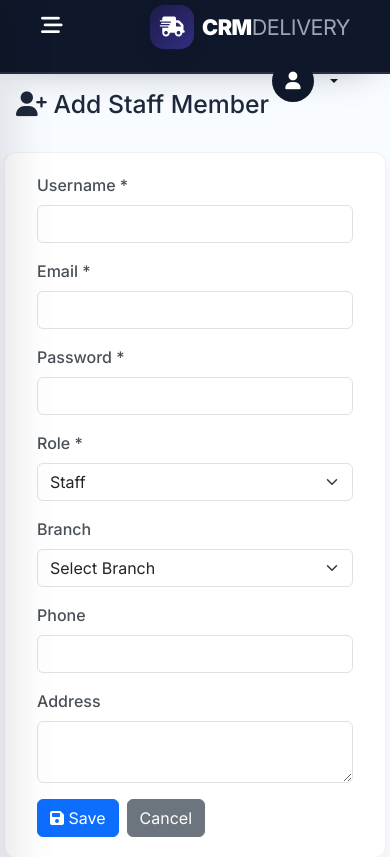
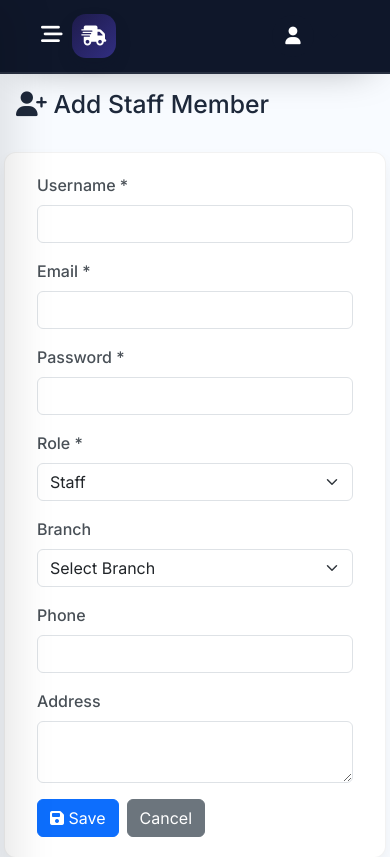
Before and after one commit to fillyourformsweb/crmdeliv, a Flask app: page /staff/add in a window 390 px wide. Shown: the top 857 px of the page. Run offline with Flask 3, Linux system fonts and the light colour scheme; a user stored in the database is signed in; data that the repository does not hold is empty; some libraries are stand-ins or nearby versions.

Commit message:
mobile update 2

```diff
--- a/static/css/style.css
+++ b/static/css/style.css
@@ -897,7 +897,8 @@ nav.luxury-navbar.navbar {
     backdrop-filter: blur(20px) saturate(200%) !important;
     -webkit-backdrop-filter: blur(20px) saturate(200%) !important;
     border-bottom: 2px solid rgba(255, 255, 255, 0.1) !important;
-    height: 74px !important;
+    min-height: 74px !important;
+    height: auto !important;
     box-shadow: 0 10px 40px -20px rgba(0, 0, 0, 0.4) !important;
     padding: 0 1.5rem !important;
     display: flex;
--- a/templates/base.html
+++ b/templates/base.html
@@ -21,7 +21,7 @@
     <div class="sidebar-overlay" id="sidebarOverlay"></div>
 
     <nav class="navbar navbar-expand-lg navbar-dark luxury-navbar sticky-top">
-        <div class="container-fluid px-3 px-md-4">
+        <div class="container-fluid px-3 px-md-4 flex-nowrap">
             <!-- Mobile Toggle -->
             <button class="btn btn-link text-white d-lg-none me-2 p-0" id="mobileSidebarToggle">
                 <i class="fas fa-bars-staggered fs-4"></i>
@@ -32,7 +32,7 @@
                 <div class="brand-logo-white me-2 me-md-3">
                     <i class="fas fa-truck-fast"></i>
                 </div>
-                <div class="brand-text">
+                <div class="brand-text d-none d-sm-block">
                     <span class="fw-black fs-4 fs-md-3">CRM</span><span
                         class="fw-light fs-4 fs-md-3 opacity-75">DELIVERY</span>
                 </div>
```
